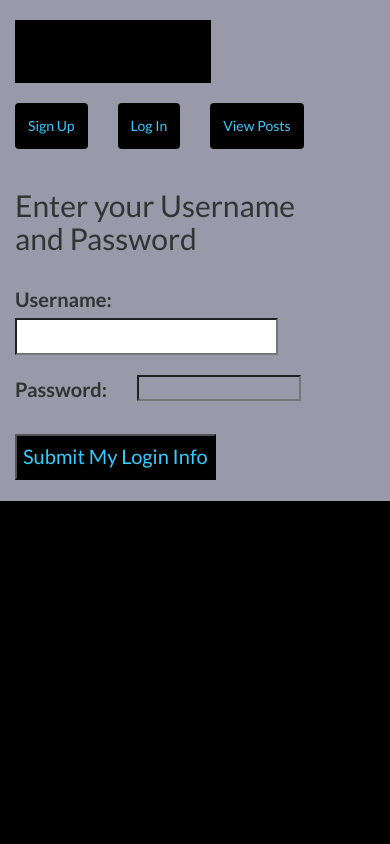
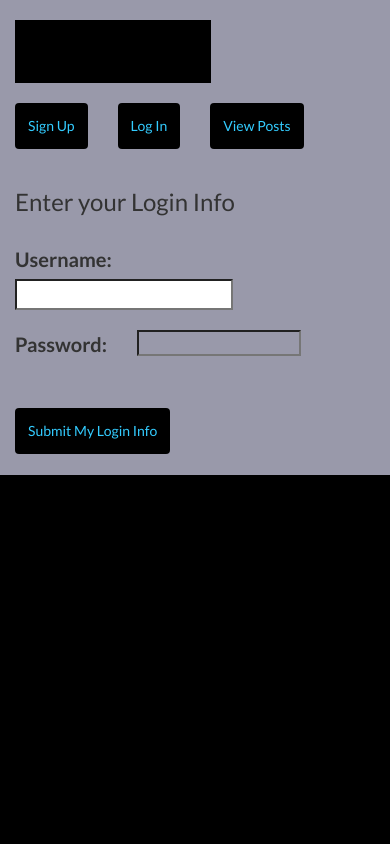
Before and after one commit to rijarobinson/animal-stories, a Python web app: template templates/login.html in a window 390 px wide. Run offline with Jinja, Linux system fonts and the light colour scheme; the template is opened without the code that fills it, so the values that code supplies are empty; some libraries are stand-ins or nearby versions; some web fonts are replaced.

Commit message:
fix: Reverting to previous version

```diff
--- a/templates/login.html
+++ b/templates/login.html
@@ -2,16 +2,23 @@
 {% block content %}
     <form method = "post">
         <div class = "row">
-            <div class = "col-md-12">
+            <div class = "col-md-12 hidden-xs">
                 <h2>Enter your Username and Password</h2>
+            </div>
+            <div class = "col-md-12 hidden-xl hidden-lg hidden-md hidden-sm">
+                <h3>Enter your Login Info</h3>
             </div>
         </div>
         <div class = "row">
             <div class = "col-md-3">
                 <label class = "text-right">Username:</label>
             </div>
-            <div class = "col-md-9">
+            <div class = "col-md-9 hidden-xs">
                 <input type = "text" name = "username" value = {{ username }}>
+                <span style = "color: red">{{ error_username }}</span>
+            </div>
+            <div class = "col-md-9 hidden-xl hidden-lg hidden-md hidden-sm">
+                <input class="mobile" type = "text" name = "username" value = {{ username }}>
                 <span style = "color: red">{{ error_username }}</span>
             </div>
         </div>
@@ -25,7 +32,7 @@
             </div>
         </div>
         <div class = "row">
-            <div class = "md-col-12">
+            <div class = "md-col-12 hidden-xs">
                 <p>
                     <input type = "button"
                         class = "text-center"
@@ -36,5 +43,18 @@
                 </p>
             </div>
         </div>
+        <div class = "row hidden-xl hidden-lg hidden-md hidden-sm">
+            <div class = "md-col-12">
+                <p>
+                    <input type = "button"
+                        class = "btn mobile"
+                        name = "login"
+                        value = "Submit My Login Info"
+                        alt = "Click to Submit Credentials"
+                        OnClick = "this.form.submit();">
+                </p>
+            </div>
+        </div>
+
     </form>
 {% endblock %}
```
